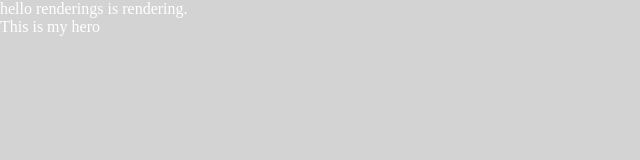
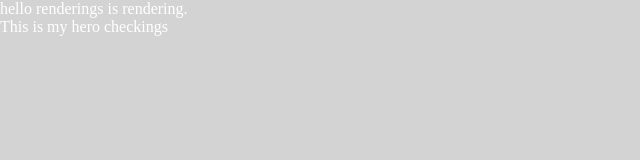
Before and after one commit to siwill9163/renderings, a React (Vite) app: page / in a window 1280 px wide. Shown: the top 160 px of the page, without its empty margins (0-640 px from the left). Built offline with nearby package versions, Linux system fonts and the light colour scheme.

Commit message:
1st checkings...

```diff
--- a/src/Components/Hero.jsx
+++ b/src/Components/Hero.jsx
@@ -4,6 +4,7 @@ const Hero = () => {
   return (
     <div>
         This is my hero
+        checkings
     </div>
   )
 }
```
